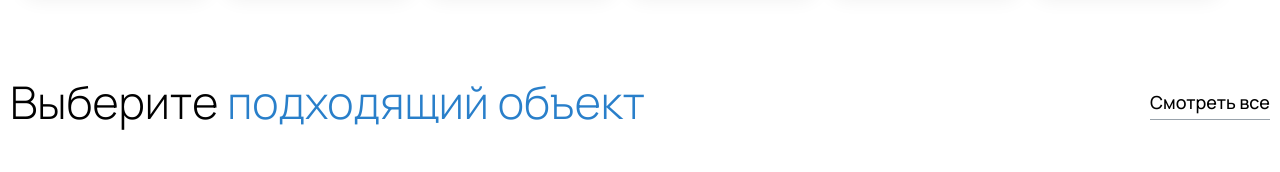
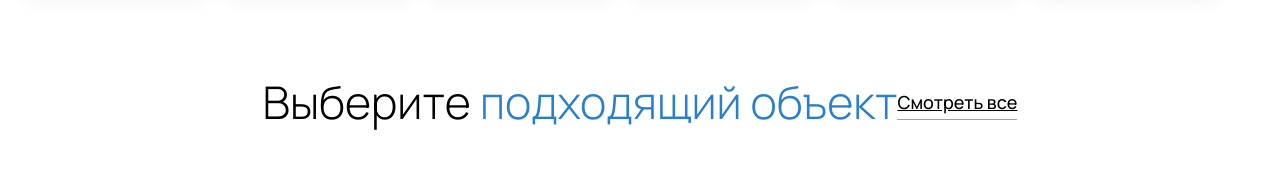
Before and after one commit to pashak1207/skyline, a website: page index.html in a window 1280 px wide. Shown: the part 1247-1419 px from the top of the page. Drawn offline with Linux system fonts and the light colour scheme.

Commit message:
Refactoring

```diff
--- a/assets/scss/_base.scss
+++ b/assets/scss/_base.scss
@@ -95,8 +95,11 @@ legend {
 .wrapper {
   width: 100%;
   max-width: 1510px;
+  display: flex;
+  flex-direction: column;
+  align-items: center;
+  justify-content: center;
 }
-
 
 .hover-cursor {
   padding-left: 40px;
--- a/assets/scss/pages/index.scss
+++ b/assets/scss/pages/index.scss
@@ -199,8 +199,6 @@
 
   .countries {
     .wrapper {
-      display: flex;
-      flex-direction: column;
       align-items: flex-start;
       gap: 42px;
     }
@@ -229,7 +227,9 @@
     }
   }
 
-  .objects {}
+  .objects {
+
+  }
 
   @media screen and (max-width: $screen-xlg - 1) {
     .countries .countries__head {
--- a/assets/scss/sections/objects.scss
+++ b/assets/scss/sections/objects.scss
@@ -1,14 +1,16 @@
 .objects{
   width: 100%;
-  max-width: 1500px;
   padding-top: 76px;
   padding-bottom: 72px;
+
+  .wrapper {
+    gap: 40px;
+  }
 
   &__top {
     display: flex;
     justify-content: space-between;
     align-items: center;
-    margin-bottom: 40px;
 
     a {
       display: inline-block;
--- a/index.html
+++ b/index.html
@@ -421,11 +421,10 @@
         <!-- Objects, __top changed, content and cards reusable -->
         <section class="objects">
             <div class="wrapper">
-
-            </div>
                 <div class="objects__top">
-                <h2>Выберите <span>подходящий объект</span></h2>
-                <a href="#">Смотреть все</a>
+                    <h2 class="objects__title">Выберите <span>подходящий объект</span></h2>
+
+                    <a class="see-all" href="#">Смотреть все</a>
                 </div>
 
                 <div class="objects__tabset">
@@ -1466,6 +1465,7 @@
                                         <h4>от 110 000 $</h4>
                                     </div>
                                 </a>
+                            </div>
                         </div>
                     </div>
                 </div>
```
Also changed, not shown: assets/css/style.css. Lines whose indentation alone changed are shown as unchanged.
